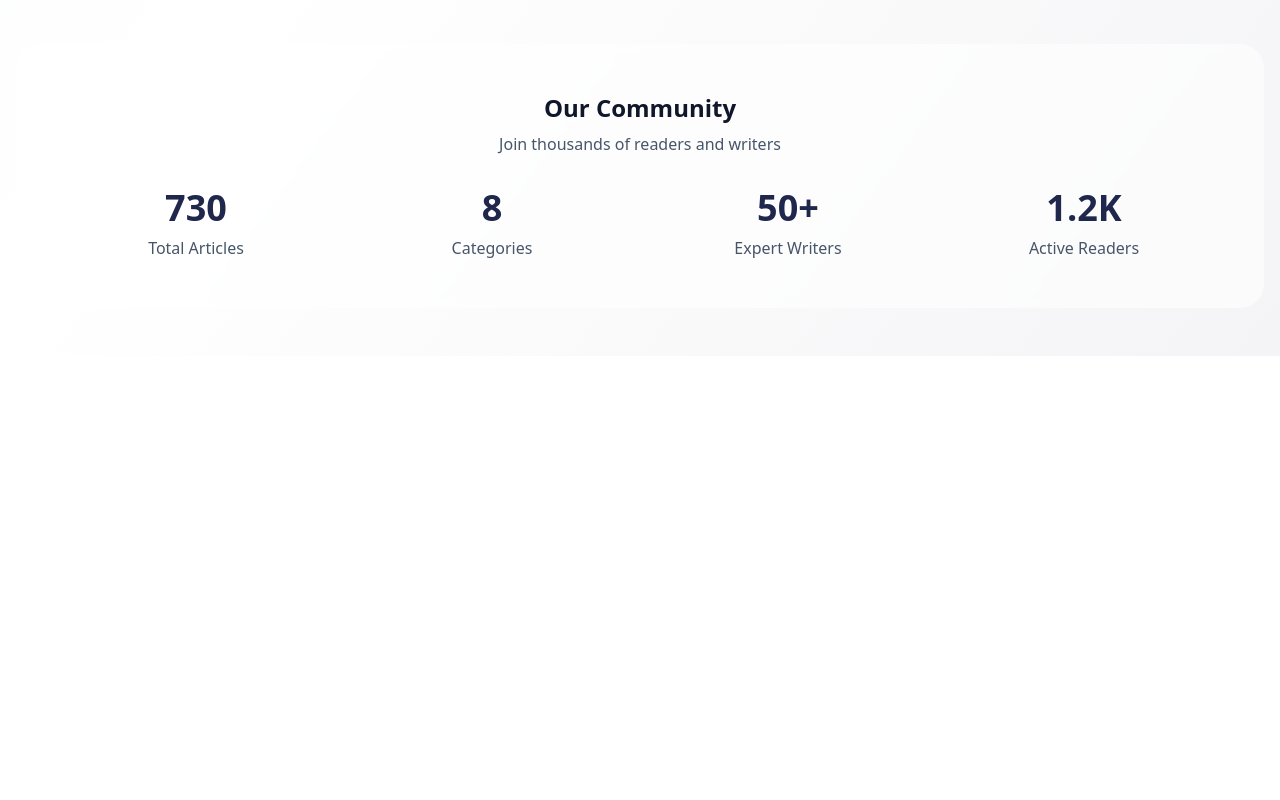
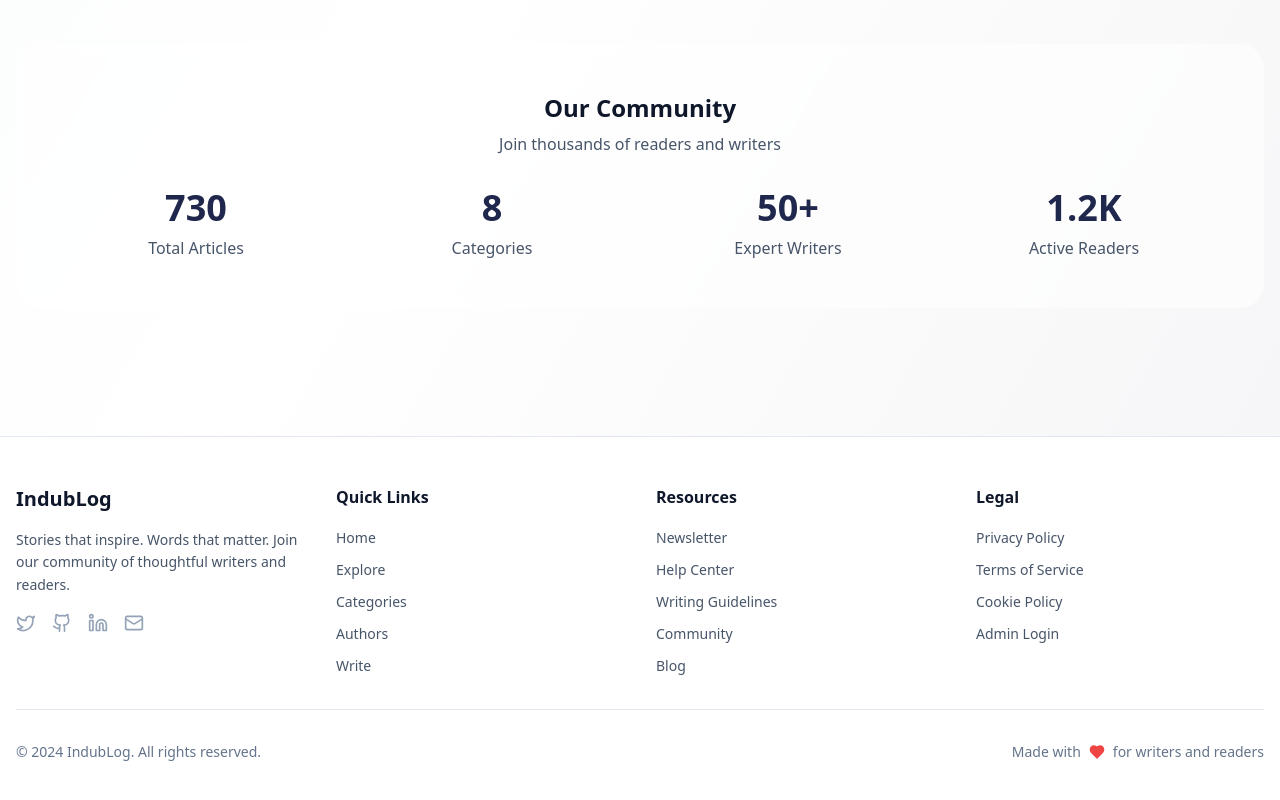
Before and after one commit to vkwebcraft/indublog, a React (Vite) app: page /categories in a window 1280 px wide. Shown: the part 1391-2191 px from the top of the page. Before the commit the page ends 1747 px from the top, so only its background shows below. Built offline with nearby package versions, Linux system fonts and the light colour scheme.

Commit message:
Add footer with essential links
Adds a footer to the website, including essential links for navigation and information.

```diff
--- /dev/null
+++ b/src/components/Footer.tsx
@@ -0,0 +1,143 @@
+
+import { Link } from "react-router-dom";
+import { Separator } from "@/components/ui/separator";
+import { Heart, Mail, Twitter, Github, Linkedin } from "lucide-react";
+
+const Footer = () => {
+  return (
+    <footer className="bg-white border-t border-slate-200 mt-20">
+      <div className="max-w-7xl mx-auto px-4 py-12">
+        <div className="grid grid-cols-1 md:grid-cols-2 lg:grid-cols-4 gap-8">
+          {/* Brand Section */}
+          <div className="space-y-4">
+            <h3 className="text-xl font-bold text-slate-900">IndubLog</h3>
+            <p className="text-slate-600 text-sm leading-relaxed">
+              Stories that inspire. Words that matter. Join our community of thoughtful writers and readers.
+            </p>
+            <div className="flex space-x-4">
+              <a href="#" className="text-slate-400 hover:text-primary transition-colors">
+                <Twitter className="w-5 h-5" />
+              </a>
+              <a href="#" className="text-slate-400 hover:text-primary transition-colors">
+                <Github className="w-5 h-5" />
+              </a>
+              <a href="#" className="text-slate-400 hover:text-primary transition-colors">
+                <Linkedin className="w-5 h-5" />
+              </a>
+              <a href="#" className="text-slate-400 hover:text-primary transition-colors">
+                <Mail className="w-5 h-5" />
+              </a>
+            </div>
+          </div>
+
+          {/* Quick Links */}
+          <div className="space-y-4">
+            <h4 className="font-semibold text-slate-900">Quick Links</h4>
+            <ul className="space-y-2">
+              <li>
+                <Link to="/" className="text-slate-600 hover:text-primary transition-colors text-sm">
+                  Home
+                </Link>
+              </li>
+              <li>
+                <Link to="/explore" className="text-slate-600 hover:text-primary transition-colors text-sm">
+                  Explore
+                </Link>
+              </li>
+              <li>
+                <Link to="/categories" className="text-slate-600 hover:text-primary transition-colors text-sm">
+                  Categories
+                </Link>
+              </li>
+              <li>
+                <Link to="/authors" className="text-slate-600 hover:text-primary transition-colors text-sm">
+                  Authors
+                </Link>
+              </li>
+              <li>
+                <Link to="/write" className="text-slate-600 hover:text-primary transition-colors text-sm">
+                  Write
+                </Link>
+              </li>
+            </ul>
+          </div>
+
+          {/* Resources */}
+          <div className="space-y-4">
+            <h4 className="font-semibold text-slate-900">Resources</h4>
+            <ul className="space-y-2">
+              <li>
+                <Link to="/newsletter" className="text-slate-600 hover:text-primary transition-colors text-sm">
+                  Newsletter
+                </Link>
+              </li>
+              <li>
+                <a href="#" className="text-slate-600 hover:text-primary transition-colors text-sm">
+                  Help Center
+                </a>
+              </li>
+              <li>
+                <a href="#" className="text-slate-600 hover:text-primary transition-colors text-sm">
+                  Writing Guidelines
+                </a>
+              </li>
+              <li>
+                <a href="#" className="text-slate-600 hover:text-primary transition-colors text-sm">
+                  Community
+                </a>
+              </li>
+              <li>
+                <a href="#" className="text-slate-600 hover:text-primary transition-colors text-sm">
+                  Blog
+                </a>
+              </li>
+            </ul>
+          </div>
+
+          {/* Legal */}
+          <div className="space-y-4">
+            <h4 className="font-semibold text-slate-900">Legal</h4>
+            <ul className="space-y-2">
+              <li>
+                <a href="#" className="text-slate-600 hover:text-primary transition-colors text-sm">
+                  Privacy Policy
+                </a>
+              </li>
+              <li>
+                <a href="#" className="text-slate-600 hover:text-primary transition-colors text-sm">
+                  Terms of Service
+                </a>
+              </li>
+              <li>
+                <a href="#" className="text-slate-600 hover:text-primary transition-colors text-sm">
+                  Cookie Policy
+                </a>
+              </li>
+              <li>
+                <Link to="/auth" className="text-slate-600 hover:text-primary transition-colors text-sm">
+                  Admin Login
+                </Link>
+              </li>
+            </ul>
+          </div>
+        </div>
+
+        <Separator className="my-8" />
+
+        {/* Bottom Section */}
+        <div className="flex flex-col md:flex-row justify-between items-center space-y-4 md:space-y-0">
+          <p className="text-slate-500 text-sm">
+            © 2024 IndubLog. All rights reserved.
+          </p>
+          <div className="flex items-center space-x-2 text-slate-500 text-sm">
+            <span>Made with</span>
+            <Heart className="w-4 h-4 text-red-500 fill-current" />
+            <span>for writers and readers</span>
+          </div>
+        </div>
+      </div>
+    </footer>
+  );
+};
+
+export default Footer;
--- a/src/pages/Categories.tsx
+++ b/src/pages/Categories.tsx
@@ -4,6 +4,7 @@ import { Card, CardContent, CardHeader, CardTitle } from "@/components/ui/card";
 import { Badge } from "@/components/ui/badge";
 import { Code, Palette, Heart, Briefcase, Plane, Camera, BookOpen, Utensils, ArrowRight } from "lucide-react";
 import { Navigation } from "@/components/Navigation";
+import Footer from "@/components/Footer";
 
 const Categories = () => {
   const categories = [
@@ -206,6 +207,8 @@ const Categories = () => {
           </div>
         </section>
       </div>
+
+      <Footer />
     </div>
   );
 };
```
